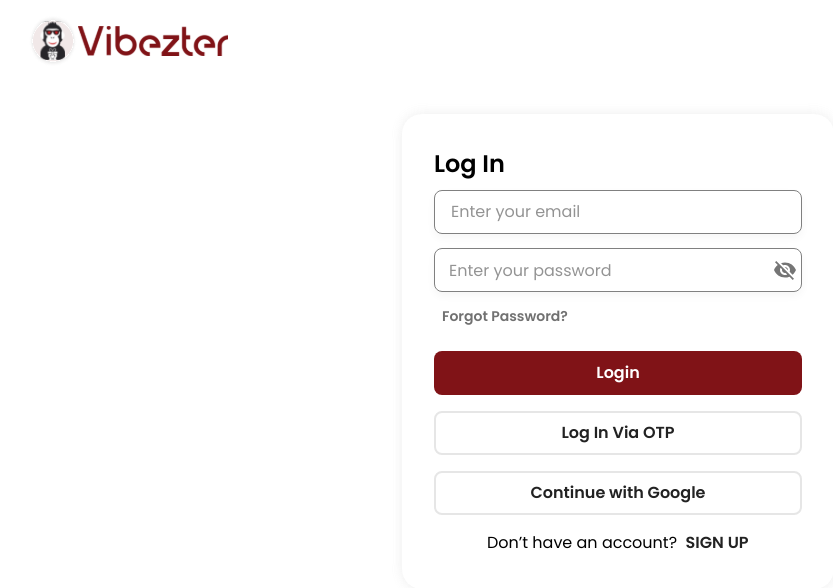
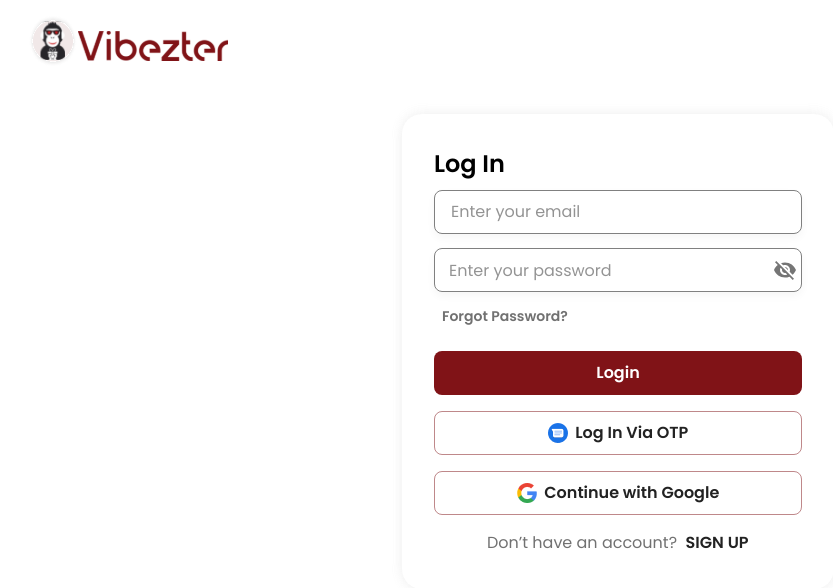
Before and after one commit to codepreetam34/frontend-repo, a React (Create React App) app: page /login in a window 1280 px wide. Shown: the top 588 px of the page, without its empty margins (22-855 px from the left). Built offline with nearby package versions, Linux system fonts and the light colour scheme.

Commit message:
added filter

```diff
--- a/src/components/FMFilters/FMFilter.jsx
+++ b/src/components/FMFilters/FMFilter.jsx
@@ -72,8 +72,8 @@ const FMFilter = ({
     { id: 0, label: "Sort By" },
     { id: 1, label: "New to Old" },
     { id: 2, label: "Old to New" },
-    { id: 3, label: "High to Low" },
-    { id: 4, label: "Low to High" },
+    { id: 3, label: "Price: High to Low" },
+    { id: 4, label: "Price: Low to High" },
   ];
 
   const TagOptions = [
--- a/src/container/CategoryPage/index.jsx
+++ b/src/container/CategoryPage/index.jsx
@@ -107,7 +107,7 @@ const CategoryPage = () => {
           setIsLoading(false);
         });
     }
-  }, [dispatch,params.id]);
+  }, [dispatch, params.id]);
 
 
   useEffect(() => {
@@ -188,9 +188,9 @@ const CategoryPage = () => {
               <CircularProgress color="primary" />
             </div>
           ) : displayedProducts && displayedProducts?.length > 0 ? (
-            displayedProducts?.map((elem,index) => (
+            displayedProducts?.map((elem, index) => (
               <Box
-              key={index}
+                key={index}
                 onClick={() => onCardClick(elem._id)}
                 style={{ position: "relative" }}
               >
@@ -235,7 +235,7 @@ const CategoryPage = () => {
                         component="div"
                         ref={textRef}
                         className={`${classes.textLimit}`}
-                        sx={{ fontSize: "18px", color: "#222222", fontWeight: "300", textTransform: 'capitalize' }}
+                        sx={{ fontSize: "18px", color: "#222222", fontWeight: "500", textTransform: 'capitalize' }}
                       >
                         {elem?.name}
                       </Typography>
@@ -263,7 +263,7 @@ const CategoryPage = () => {
                         <Typography variant="body2" sx={{ color: "#717171", fontWeight: "300", textTransform: 'capitalize' }}>
                           {elem?.deliveryDay}
                         </Typography>
-                        <Typography variant="body2" sx={{ color: "#008539", fontWeight: "300" }}>
+                        <Typography variant="body2" sx={{ color: "#008539", fontWeight: "400" }}>
                           Reviews {elem?.numReviews}
                         </Typography>
                       </Box>
--- a/src/container/ProductPage/index.jsx
+++ b/src/container/ProductPage/index.jsx
@@ -235,7 +235,7 @@ const ProductPage = () => {
                         gutterBottom
                         variant="h5"
                         component="div"
-                        sx={{ marginBottom: "0", fontSize: "18px", color: "#222222", fontWeight: "300", textTransform: 'capitalize' }}
+                        sx={{ marginBottom: "0", fontSize: "18px", color: "#222222", fontWeight: "500", textTransform: 'capitalize' }}
                       >
                         {elem?.name}
                       </Typography>
@@ -263,7 +263,7 @@ const ProductPage = () => {
                         <Typography variant="body2" sx={{ color: "#717171", fontWeight: "300", textTransform: 'capitalize', padding: "2px 0" }}>
                           {elem?.deliveryDay}
                         </Typography>
-                        <Typography variant="body2" sx={{ color: "#008539", fontWeight: "300" }}>
+                        <Typography variant="body2" sx={{ color: "#008539", fontWeight: "400" }}>
                           Reviews {elem?.numReviews}
                         </Typography>
                       </Box>
--- a/src/container/Signin/Login.jsx
+++ b/src/container/Signin/Login.jsx
@@ -24,7 +24,8 @@ import { yupResolver } from "@hookform/resolvers/yup";
 import { loginSchema } from "../../validationSchema/loginSchema";
 import { notify } from "../../components/FMToaster/FMToaster";
 import { ErrorToaster, SuccessToaster } from "constants/util";
-
+import googleButtonIcon from "../../assets/googleButtonIcon.png";
+import messageButtonIcon from "../../assets/messageButtonIcon.png";
 const Login = ({ showLoginPageModal, setShowLoginPageModal }) => {
   const dispatch = useDispatch();
   const navigate = useNavigate();
@@ -91,6 +92,7 @@ const Login = ({ showLoginPageModal, setShowLoginPageModal }) => {
       <Box
         sx={{ ...commonStyle.flexDisplayStyle, padding: "1rem 50px 0 50px" }}
       >
+        <a href={"/"}>
         <img
           src={monkeyLogo}
           alt="monkeyLogo"
@@ -101,6 +103,7 @@ const Login = ({ showLoginPageModal, setShowLoginPageModal }) => {
           alt="VibezterLogo"
           style={{ ...HeaderStyle.vibezterLogoStyle, marginTop: "0.6rem" }}
         />
+        </a>
       </Box>
       <Grid container sx={{
         display: "flex",
@@ -300,40 +303,41 @@ const Login = ({ showLoginPageModal, setShowLoginPageModal }) => {
                     {/* <img src={OptLoginIcon} alt="otp-login" /> */}
 
                     <FMButton
-                      displayText={"Log In Via OTP"}
-                      variant={"outlined"}
-                      //   startIcon={<OptLoginIcon />}
-                      styleData={{
-                        ...commonStyle.buttonStyles,
-                        backgroundColor: "none",
-                        marginTop: "1rem",
-                        color: "#222222",
-                        border: "2px solid #E6E6E6",
-                        "&:hover": {
-                          backgroundColor: "white",
-                          border: "2px solid #E6E6E6",
-                        },
-                      }}
-                    />
-
-                    <FMButton
-                      displayText={"Continue with Google"}
+                      displayText={
+                        <>
+                          <img src={messageButtonIcon} alt="Message Button" />&nbsp;
+                          {" Log In Via OTP"}
+                        </>
+                      }
                       variant={"outlined"}
                       styleData={{
                         ...commonStyle.buttonStyles,
                         backgroundColor: "none",
                         marginTop: "1rem",
                         color: "#222222",
-                        border: "2px solid #E6E6E6",
-                        "&:hover": {
-                          backgroundColor: "white",
-                          border: "2px solid #E6E6E6",
-                        },
                       }}
                     />
+
+
+                    <FMButton
+                      displayText={
+                        <>
+                          <img src={googleButtonIcon} alt="Google Button" /> &nbsp;
+                          {" Continue with Google"}
+                        </>
+                      }
+                      variant={"outlined"}
+                      styleData={{
+                        ...commonStyle.buttonStyles,
+                        backgroundColor: "none",
+                        marginTop: "1rem",
+                        color: "#222222",
+                      }}
+                    />
+
                   </Box>
                   <Box sx={{ display: "flex", justifyContent: "center", marginTop: "1rem" }}>
-                    <FMTypography displayText={"Don’t have an account?"} />
+                    <FMTypography displayText={"Don’t have an account?"}  styleData={{color:"#717171"} }/>
                     <FMButton
                       variant={"outlined"}
                       displayText={"Sign Up"}
```
Also changed, not shown: src/assets/googleButtonIcon.png (added), src/assets/messageButtonIcon.png (added).
